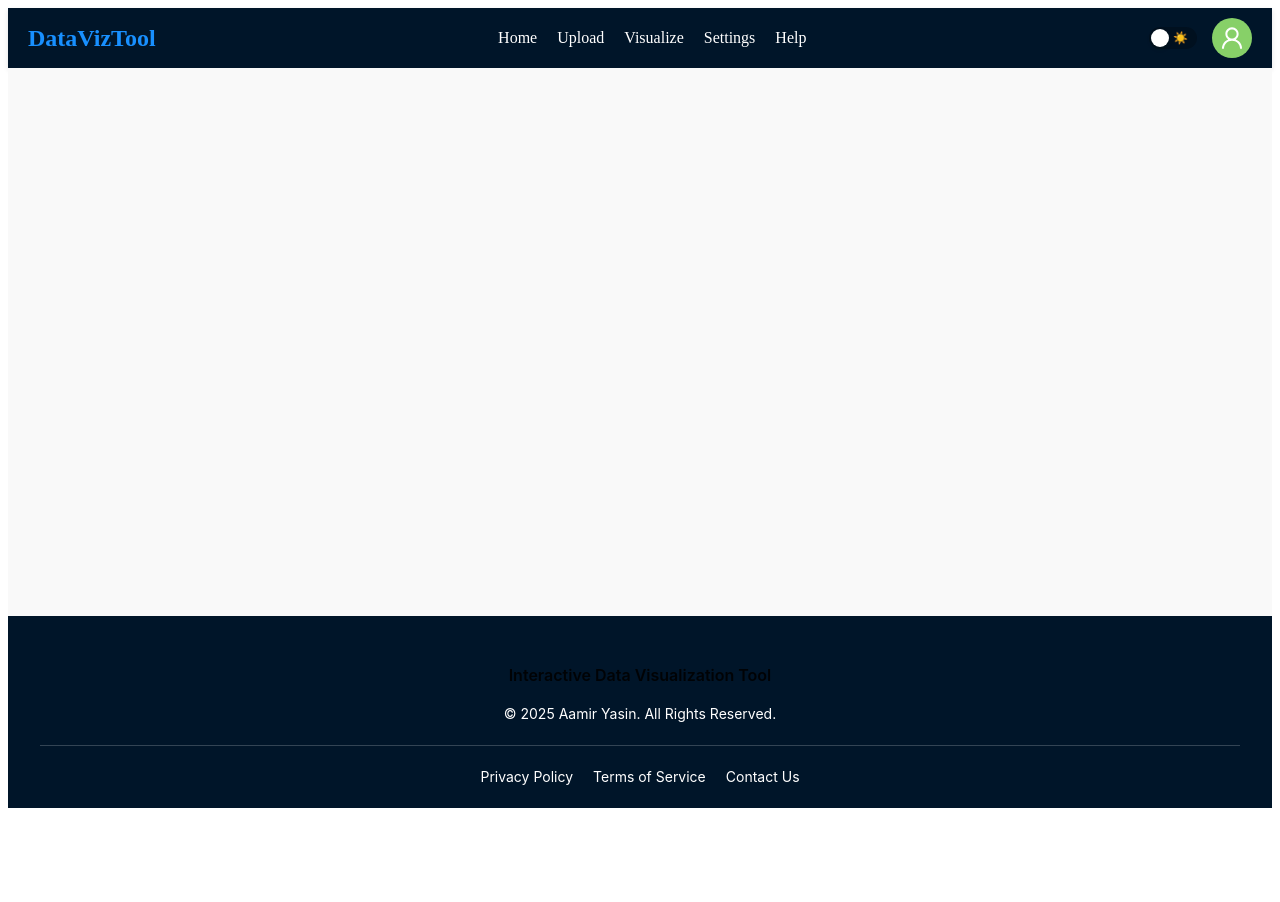
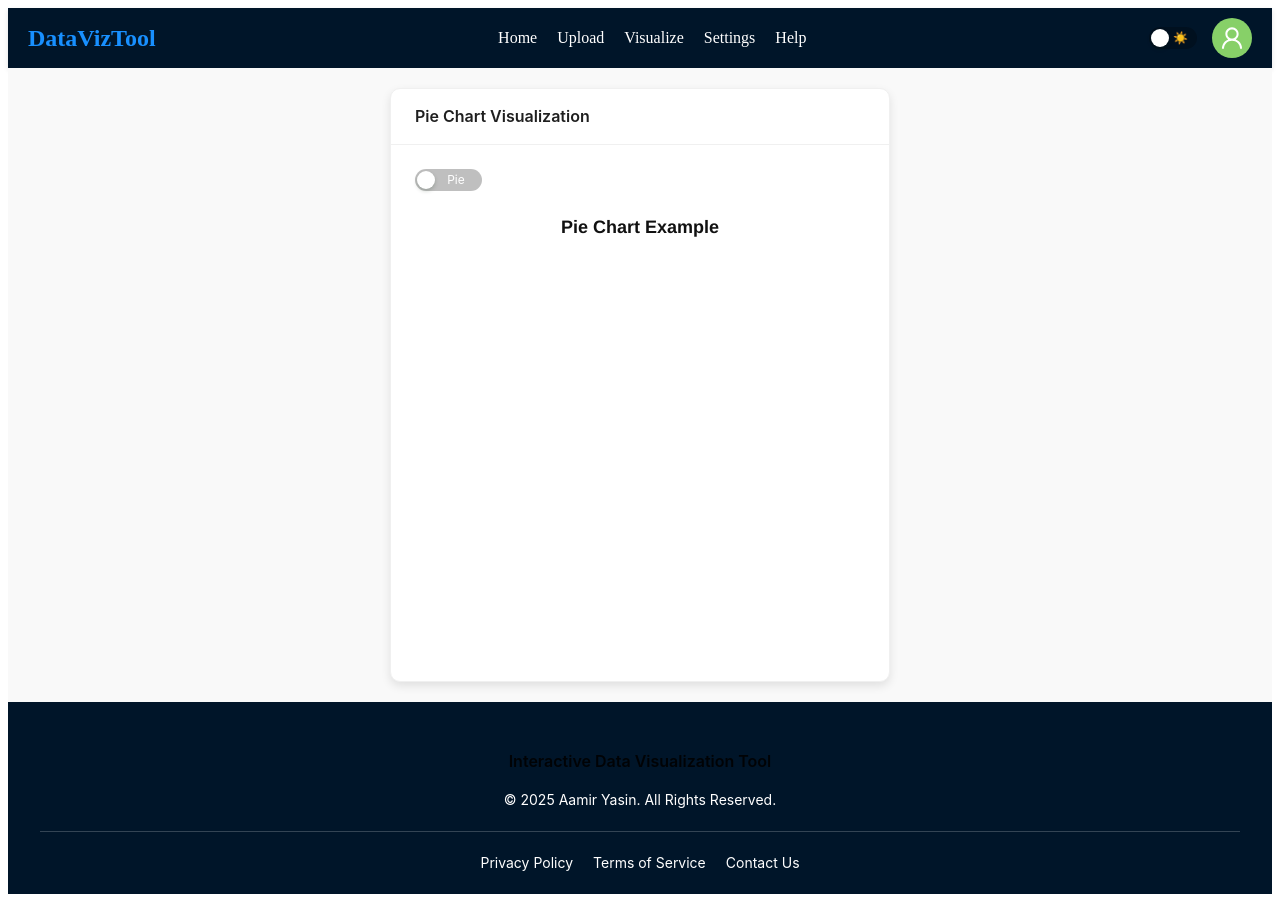
Before and after one commit to aamir910/visualization-tool-react_typescript, a React (Vite) app in the folder react/my-app/: page /pie-chart in a window 1280 px wide. Before the commit the page ends 816 px from the top, so only its background shows below. Built offline with nearby package versions, Linux system fonts and the light colour scheme.

Commit message:
udpate the pie and the donut chart there

```diff
--- a/react/my-app/src/App.tsx
+++ b/react/my-app/src/App.tsx
@@ -20,13 +20,14 @@ const App: React.FC = () => {
         <Route path="/" element={<IntroductionPage />} />
 
 
+
         <Route path="/upload" element={<UploadPage />} />
         <Route path="/visualize" element={<VisualizePage />} />
 
         <Route path="/VisualizationTypes" element={<VisualizationTypesPage/>} />
         <Route path="/PieUpload" element={<UploadPage_pie/>} />
 
-        <Route path="/PieChart" element={<PieChart/>} />
+        <Route path="/pie-chart" element={<PieChart/>} />
 
 
       </Routes>
--- a/react/my-app/src/pie_chart/components/PieChart.tsx
+++ b/react/my-app/src/pie_chart/components/PieChart.tsx
@@ -1,7 +1,7 @@
-// PieChart.tsx
-import React from "react";
+import React, { useState } from "react";
 import { Pie } from "react-chartjs-2";
-import { Card } from "antd";
+import { Card, Switch, Row, Col } from "antd";
+import { useLocation } from "react-router-dom"; // Import useLocation to access state
 import {
   Chart as ChartJS,
   ArcElement,
@@ -12,13 +12,41 @@ import {
 
 ChartJS.register(ArcElement, Tooltip, Legend, Title);
 
-interface PieChartProps {
-  data: { key: string; label: string; value: number }[];
-}
+const PieChart: React.FC = () => {
+  const location = useLocation(); // Access location state
+  const data = location.state?.data || []; // Get data from state or fallback to empty array
 
-const PieChart: React.FC<PieChartProps> = ({ data }) => {
-  const labels = data.map((item) => item.label);
-  const values = data.map((item) => item.value);
+  const labels = data.map((item: any) => item.label);
+  const values = data.map((item: any) => item.value);
+
+  const [isDonut, setIsDonut] = useState(false); // Track whether it's a donut chart or not
+
+  // Define a color scheme with alternating dark and light colors
+  const colorScheme = [
+    "rgba(54, 162, 235, 0.7)", // Dark blue
+    "rgba(173, 216, 230, 0.7)", // Light blue
+    "rgba(255, 99, 132, 0.7)", // Dark red
+    "rgba(255, 182, 193, 0.7)", // Light red
+    "rgba(75, 192, 192, 0.7)", // Dark teal
+    "rgba(144, 238, 144, 0.7)", // Light green
+    "rgba(153, 102, 255, 0.7)", // Dark purple
+    "rgba(221, 160, 221, 0.7)", // Light purple
+    "rgba(255, 206, 86, 0.7)", // Dark yellow
+    "rgba(255, 255, 224, 0.7)", // Light yellow
+    "rgba(0, 128, 0, 0.7)", // Dark green
+    "rgba(144, 238, 144, 0.7)", // Light green
+    "rgba(255, 69, 0, 0.7)", // Dark orange
+    "rgba(255, 165, 0, 0.7)", // Light orange
+    "rgba(255, 99, 71, 0.7)", // Dark tomato
+    "rgba(255, 239, 0, 0.7)", // Light tomato
+    "rgba(32, 178, 170, 0.7)", // Dark light sea green
+    "rgba(224, 255, 255, 0.7)", // Light light sea green
+    "rgba(0, 0, 128, 0.7)", // Dark navy
+    "rgba(135, 206, 235, 0.7)", // Light sky blue
+  ];
+
+  // Adjust the color scheme to match the dataset size
+  const chartColors = colorScheme.slice(0, data.length);
 
   const chartData = {
     labels: labels,
@@ -26,20 +54,8 @@ const PieChart: React.FC<PieChartProps> = ({ data }) => {
       {
         label: "Dataset 1",
         data: values,
-        backgroundColor: [
-          "rgba(255, 99, 132, 0.7)",
-          "rgba(54, 162, 235, 0.7)",
-          "rgba(255, 206, 86, 0.7)",
-          "rgba(75, 192, 192, 0.7)",
-          "rgba(153, 102, 255, 0.7)",
-        ],
-        borderColor: [
-          "rgba(255, 99, 132, 1)",
-          "rgba(54, 162, 235, 1)",
-          "rgba(255, 206, 86, 1)",
-          "rgba(75, 192, 192, 1)",
-          "rgba(153, 102, 255, 1)",
-        ],
+        backgroundColor: chartColors,
+        borderColor: chartColors.map(color => color.replace("0.7", "1")), // Make border color more opaque
         borderWidth: 1,
       },
     ],
@@ -66,6 +82,11 @@ const PieChart: React.FC<PieChartProps> = ({ data }) => {
         },
       },
     },
+    cutout: isDonut ? "50%" : "0%", // Toggle between pie and donut
+  };
+
+  const toggleChartType = (checked: boolean) => {
+    setIsDonut(checked); // Update state based on switch toggle
   };
 
   return (
@@ -79,6 +100,17 @@ const PieChart: React.FC<PieChartProps> = ({ data }) => {
         borderRadius: 10,
       }}
     >
+      <Row justify="space-between" align="middle" style={{ marginBottom: 16 }}>
+
+        <Col>
+          <Switch
+            checked={isDonut}
+            onChange={toggleChartType}
+            checkedChildren="Donut"
+            unCheckedChildren="Pie"
+          />
+        </Col>
+      </Row>
       <Pie data={chartData} options={options} />
     </Card>
   );
--- a/react/my-app/src/pie_chart/components/UploadPage_pie.tsx
+++ b/react/my-app/src/pie_chart/components/UploadPage_pie.tsx
@@ -2,7 +2,7 @@ import React, { useState } from "react";
 import { Button, Upload, message, Table, Typography } from "antd";
 import { UploadOutlined } from "@ant-design/icons";
 import * as XLSX from "xlsx"; // Import XLSX to read the file
-import PieChart from "./PieChart"; // Import PieChart component
+import { useNavigate } from "react-router-dom"; // Import useNavigate hook
 
 const { Title, Paragraph } = Typography;
 
@@ -15,7 +15,7 @@ interface DataRow {
 const UploadPage_pie: React.FC = () => {
   const [fileList, setFileList] = useState<any[]>([]);
   const [tableData, setTableData] = useState<DataRow[]>([]);
-  const [showPieChart, setShowPieChart] = useState<boolean>(false);
+  const navigate = useNavigate(); // Initialize navigate
 
   // Handle file upload and parse the data
   const handleFileChange = (info: any): void => {
@@ -62,7 +62,8 @@ const UploadPage_pie: React.FC = () => {
       return;
     }
 
-    setShowPieChart(true); // Show the PieChart component
+    // Navigate to PieChart page with state
+    navigate("/pie-chart", { state: { data: tableData } });
   };
 
   return (
@@ -110,8 +111,6 @@ const UploadPage_pie: React.FC = () => {
       >
         Upload and Visualize
       </Button>
-
-      {showPieChart && <PieChart data={tableData} />} {/* Show the PieChart component with data */}
     </div>
   );
 };
```
